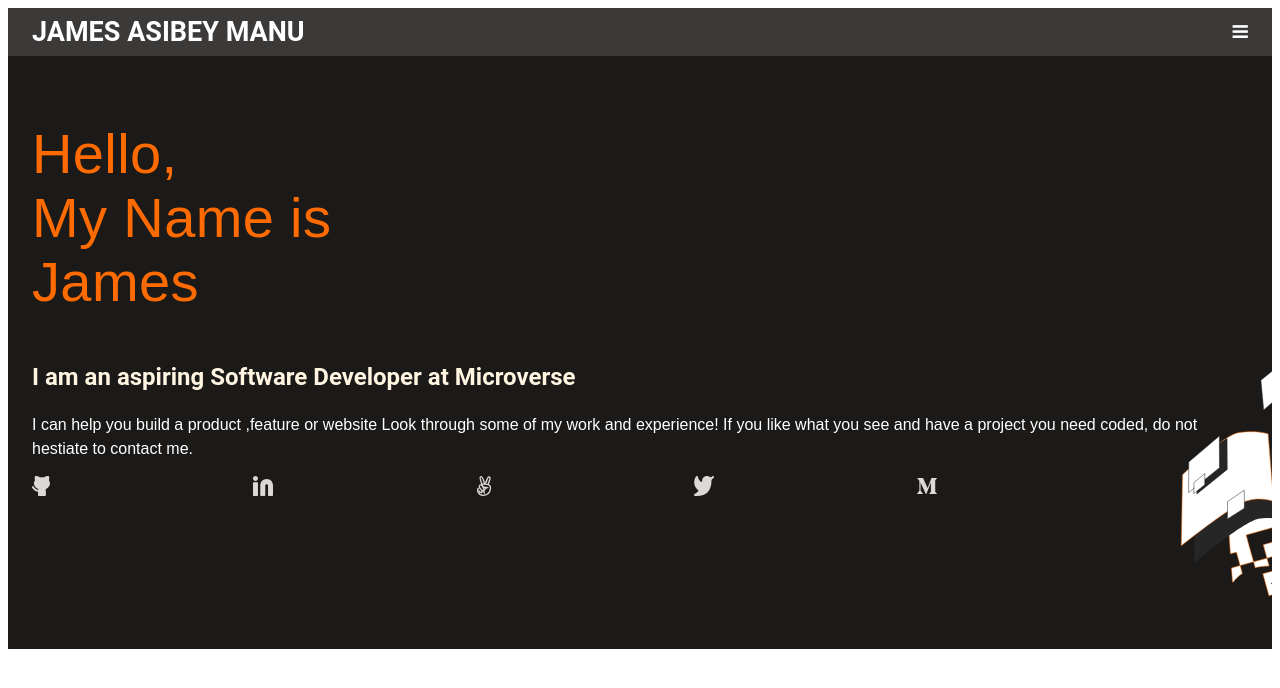
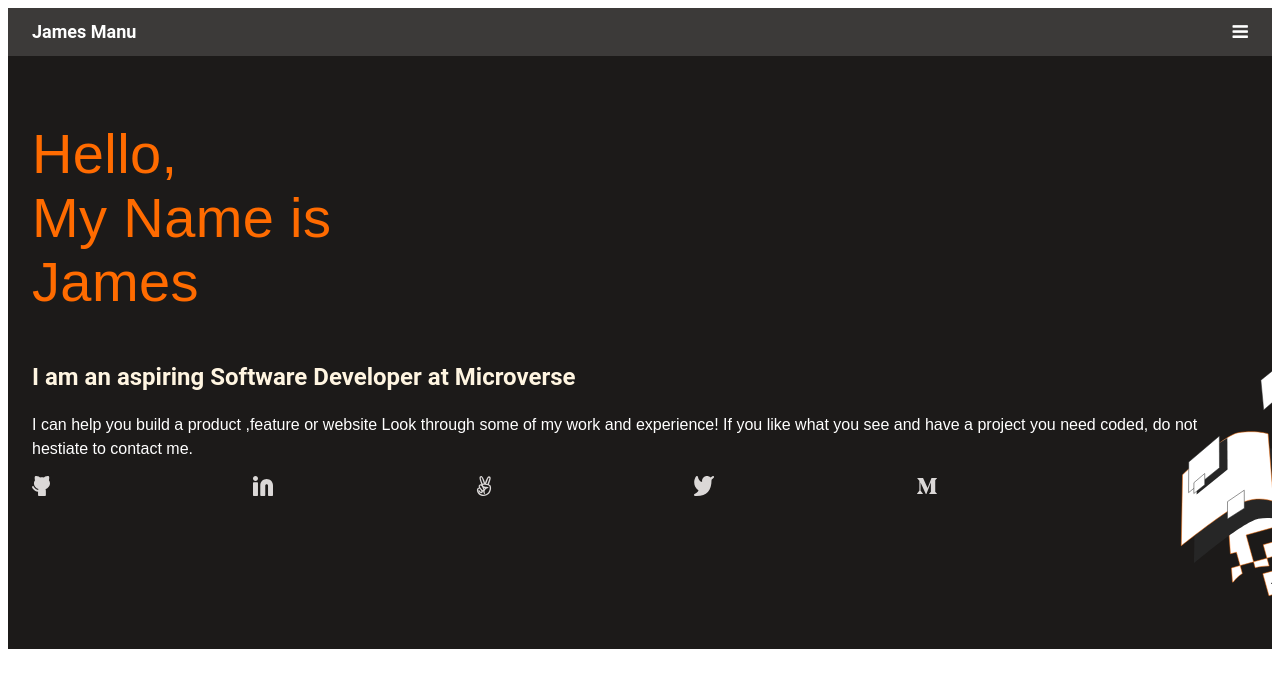
Before and after one commit to jaamanu/Professional-Portfolio, a website: page index.html in a window 1280 px wide. Drawn offline with Linux system fonts and the light colour scheme.

Commit message:
update index.html

```diff
--- a/index.html
+++ b/index.html
@@ -13,7 +13,7 @@
 <body>
     <header class="header">
         <div class="headercontainer">
-            <h2><a href="#">JAMES ASIBEY MANU</a></h2>
+            <h4><a href="#">James Manu</a></h4>
             <i class="fa fa fa-bars"></i>
         </div>
     </header>
```
